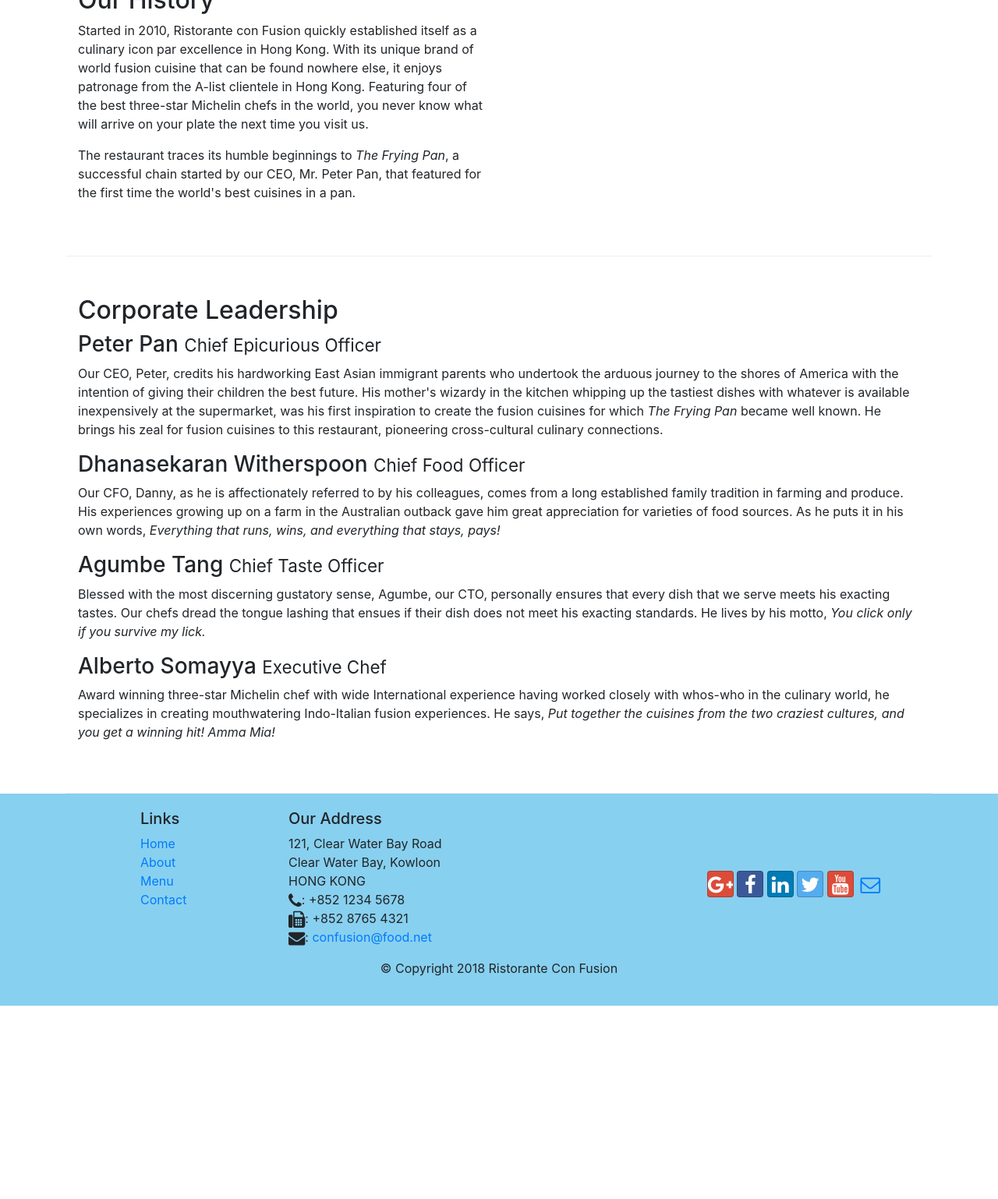
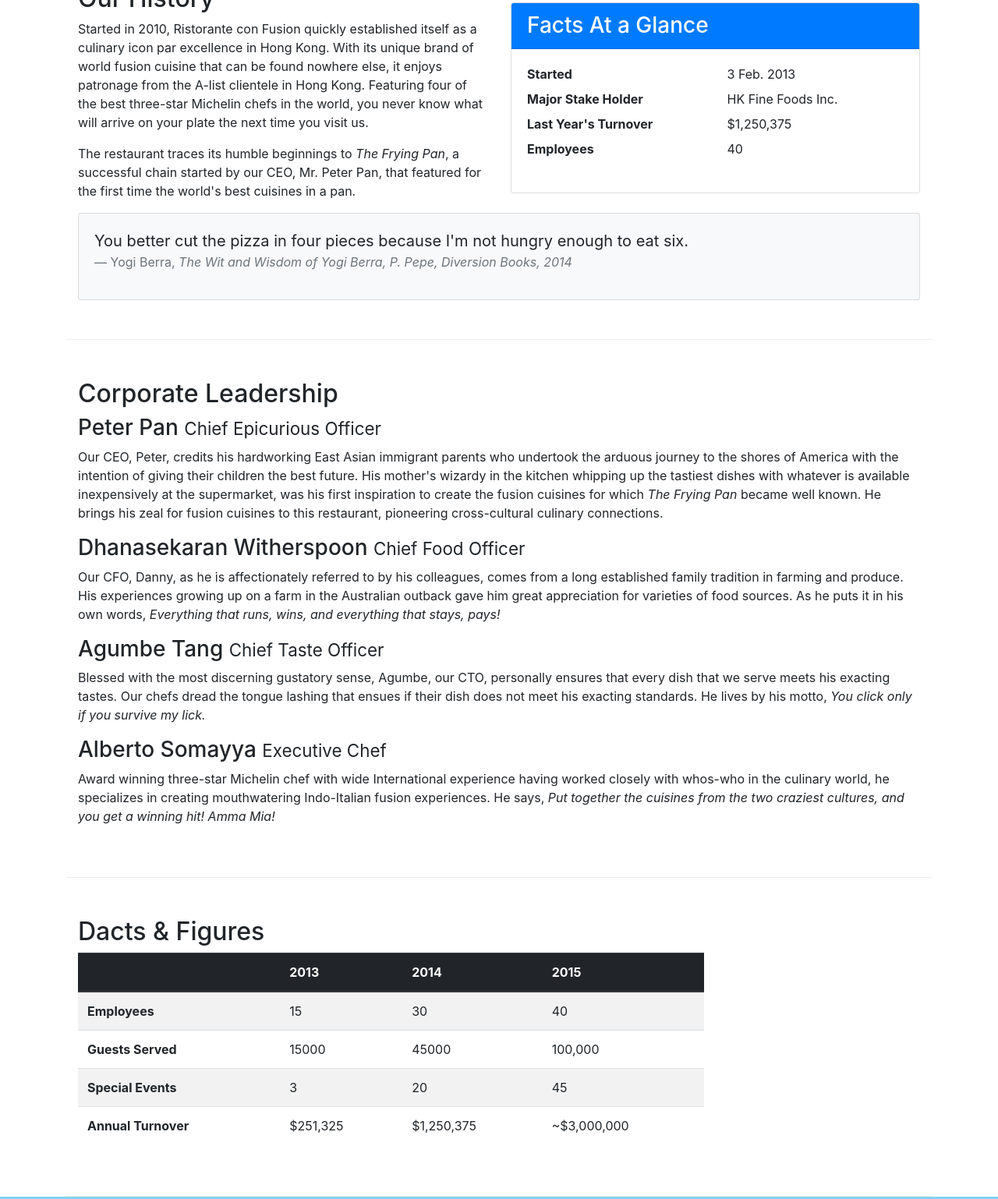
Before and after one commit to Z1linXu/Bootstrap4, a website: page aboutus.html in a window 1280 px wide. Shown: the part 536-2074 px from the top of the page at 78% size. Before the commit the page ends 1826 px from the top, so only its background shows below. Drawn offline with nearby package versions, Linux system fonts and the light colour scheme.

Commit message:
Tables and Cards

```diff
--- a/aboutus.html
+++ b/aboutus.html
@@ -61,18 +61,47 @@
             </div>
         </div>
 
-
+<!--------------------------------------------------------------------------------------------------->
         <div class="row row-content align-items-center">
             <div class="col-12 col-sm-6 " >
                 <h2>Our History</h2>
                 <p>Started in 2010, Ristorante con Fusion quickly established itself as a culinary icon par excellence in Hong Kong. With its unique brand of world fusion cuisine that can be found nowhere else, it enjoys patronage from the A-list clientele in Hong Kong.  Featuring four of the best three-star Michelin chefs in the world, you never know what will arrive on your plate the next time you visit us.</p>
                 <p>The restaurant traces its humble beginnings to <em>The Frying Pan</em>, a successful chain started by our CEO, Mr. Peter Pan, that featured for the first time the world's best cuisines in a pan.</p>
             </div>
-            <div>
+
+            <!--Card-->
+            <div class="col-sm">
+                <div class="card">
+                    <h3 class="card-header bg-primary text-white">Facts At a Glance</h3>
+                    <div class="card-body">
+                        <dl class="row">
+                            <dt class="col-6">Started</dt>
+                            <dd class="col-6">3 Feb. 2013</dd>
+                            <dt class="col-6">Major Stake Holder</dt>
+                            <dd class="col-6">HK Fine Foods Inc.</dd>
+                            <dt class="col-6">Last Year's Turnover</dt>
+                            <dd class="col-6">$1,250,375</dd>
+                            <dt class="col-6">Employees</dt>
+                            <dd class="col-6">40</dd>
+                        </dl>
+                    </div>
+                </div>
+            </div>
+            <div class="col-12">
+                <div class="card card-body bg-light">
+                    <blockquote class="blockquote">
+                        <p class="mb-0">You better cut the pizza in four pieces because
+                            I'm not hungry enough to eat six.</p><!--mb-0 means bottom margin is zero-->
+                        <footer class="blockquote-footer">Yogi Berra,
+                            <cite title="Source Title">The Wit and Wisdom of Yogi Berra,
+                                P. Pepe, Diversion Books, 2014</cite>
+                        </footer>
+                    </blockquote>
+                </div>
             </div>
         </div>
 
-
+<!--------------------------------------------------------------------------------------------------->
         <div class="row row-content align-items-center">
             <div class="col-12">
                 <h2>Corporate Leadership</h2>
@@ -86,9 +115,59 @@
                 <p class="d-none d-sm-block">Award winning three-star Michelin chef with wide International experience having worked closely with whos-who in the culinary world, he specializes in creating mouthwatering Indo-Italian fusion experiences. He says, <em>Put together the cuisines from the two craziest cultures, and you get a winning hit! Amma Mia!</em></p>
             </div>
        </div>
+    <!--------------------------------------------------------------------------------------------------->
+       <div class="row row-content">
+           <div class="col-12 col-sm-9">
+               <h2>Dacts &amp; Figures</h2>
+               <div class="table-responsive"> <!--table can scroll horizontally when using small screen devices-->
+                <table class="table table-striped"> <!--striped: design a table with alternate rows in different colors-->
+                    <thead class="thead-dark"><!--render the head dark-->
+                        <tr>
+                            <th>&nbsp;</th>
+                            <th>2013</th>
+                            <th>2014</th>
+                            <th>2015</th>
+                        </tr>
+                    </thead>
+                    <tbody>
+                        <tr>
+                            <th>Employees</th>
+                            <td>15</td>
+                            <td>30</td>
+                            <td>40</td>
+                        </tr>
+                        <tr>
+                            <th>Guests Served</th>
+                            <td>15000</td>
+                            <td>45000</td>
+                            <td>100,000</td>
+                        </tr>
+                        <tr>
+                            <th>Special Events</th>
+                            <td>3</td>
+                            <td>20</td>
+                            <td>45</td>
+                        </tr>
+                        <tr>
+                            <th>Annual Turnover</th>
+                            <td>$251,325</td>
+                            <td>$1,250,375</td>
+                            <td>~$3,000,000</td>
+                        </tr>
+                    </tbody>
+                </table>
+            </div>
+           </div>
+           <div class="col-12 col-sm-3">
+
+           </div>
+
+       </div>
+
+
 
     </div>
-
+<!--------------------------------------------------------------------------------------------------->
     <footer class="footer">
         <div class="container">
             <div class="row">
```
